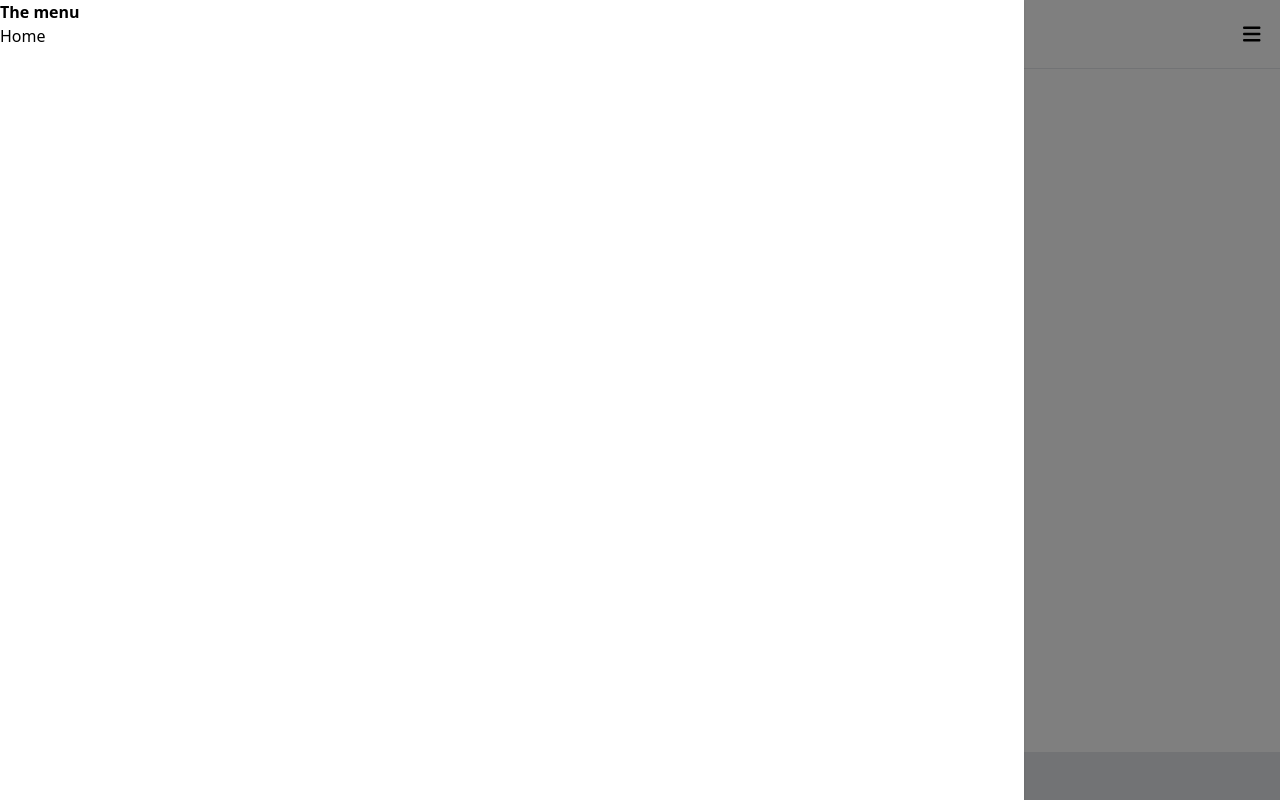
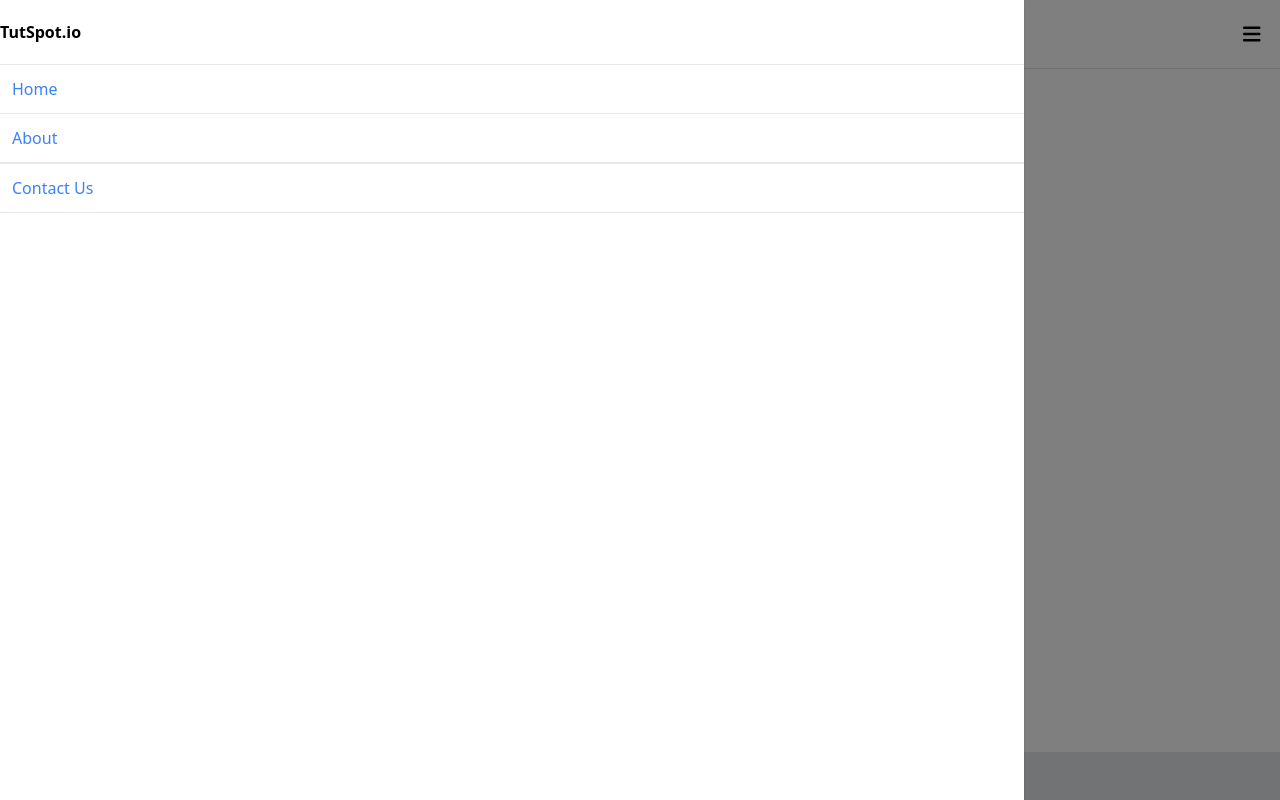
Before and after one commit to ominezX9/Learn-React-Tuts, a React (Create React App) app: page /about in a window 1280 px wide. Both pictures are taken after a click on the icon 1251 px from the left and 33 px from the top of the page. Built offline with nearby package versions, Linux system fonts and the light colour scheme.

Commit message:
Menu Setup and Routing

```diff
--- a/src/App.js
+++ b/src/App.js
@@ -1,8 +1,4 @@
-import Footer from "./Components/Footer";
-import Header from "./Components/Header";
-// import './App.css';
-import HelloWorld from "./Components/HelloWorld";
-
+import React from "react";
 // React router imports
 import{
   BrowserRouter as Router,
@@ -11,42 +7,37 @@ import{
   Link
 } from "react-router-dom"
 
-function Home(){
-  return <h1 className="">This is the homepage.</h1>;
-}
+import Footer from "./Components/Footer";
+import Header from "./Components/Header";
+// import './App.css';
 
-function About(){
-  return <h1 className="">This is the About page.</h1>;
-}
+import Home from "./Views/Home";
+import About from "./Views/About";
+import ContactUs from "./Views/ContactUs";
+
+
+
 
 function App(){
   return(
     <div>
-      <Header/>
-      <HelloWorld/>
       <Router>
-          <ul>
-            <li>
-              <Link to='/' className="text-blue-500">Home</Link>
-            </li>
-            <li>
-              <Link to='/about' className="text-blue-500">About</Link>
-            </li>
-          </ul>
-          {/* The below changes the content displayed */}
+        <Header/>
 
+          {/* Move ul and links to navigation component */}
+          <div className="p-3">
+            <Routes>
+              <Route path='/' element={<Home/>}>
+              </Route>
+              <Route path="/about" element={<About/>}></Route>
+              <Route path="/contact-us" element={<ContactUs/>}></Route>
 
-          <Routes>
-            <Route path='/' element={<Home/>}>
-            </Route>
-            <Route path="/about" element={<About/>}>
+            </Routes>
+          </div>
 
-            </Route>
-          </Routes>
-
+        <Footer/>
       </Router>
 
-      <Footer/>
     </div>
   )
 }
--- a/src/Components/HelloWorld.js
+++ b/src/Components/HelloWorld.js
@@ -20,7 +20,6 @@ function UserName(props){
 function HelloWorld(){
     return(
         <div className="p-2">
-            <h1 className="font-bold text-2xl">This is the homepage</h1>
             <UserName name="David"/>
         </div>
     )
--- /dev/null
+++ b/src/Components/NavMenu.js
@@ -0,0 +1,40 @@
+import React from "react";
+import { Link } from "react-router-dom";
+
+
+
+function NavMenu(props){
+    return(
+        <div>
+            <div className="font-bold py-5">TutSpot.io</div>
+                        <ul>
+                            <li>
+                                <Link
+                                    to='/'
+                                    className="text-blue-500 p-3 border-t border-b block"
+                                    onClick={props.closeMenu}
+                                    >
+                                    Home</Link>
+                            </li>
+                            <li>
+                                <Link
+                                    to='/about'
+                                    className="text-blue-500 p-3 border-b block"
+                                    onClick={props.closeMenu}
+                                    >
+                                    About</Link>
+                            </li>
+                            <li>
+                                <Link
+                                    to='/contact-us'
+                                    className="text-blue-500 p-3 border-t border-b block"
+                                    onClick={props.closeMenu}
+                                    >
+                                    Contact Us</Link>
+                            </li>
+                        </ul>
+        </div>
+    )
+}
+
+export default NavMenu;
--- a/src/Components/Navigation.js
+++ b/src/Components/Navigation.js
@@ -2,7 +2,7 @@ import React, { useState } from "react";
 import { FontAwesomeIcon } from "@fortawesome/react-fontawesome";
 import { faBars } from "@fortawesome/free-solid-svg-icons";
 import { useTransition, animated } from "react-spring";
-
+import NavMenu from "./NavMenu";
 // menu className="fixed bg-white top-0 left-0 w-4/5 h-full z-50 shadow"
 // mask "bg-black-t-50 fixed top-0 left-0 w-full h-full z-50"
 
@@ -51,10 +51,9 @@ function Navigation(){
                         style={style}
                         className="fixed bg-white top-0 left-0 w-4/5 h-full z-50 shadow"
                         >
-                        <span className="font-bold ">The menu</span>
-                        <ul>
-                            <li>Home</li>
-                        </ul>
+                        <NavMenu
+                            closeMenu={toggleMenu}
+                        />
                     </animated.div>) : null
             )}
         </nav>
--- /dev/null
+++ b/src/Views/About.js
@@ -0,0 +1,16 @@
+import React from "react";
+
+
+
+function About(){
+    return(
+        <div>
+            <h1 className="font-bold text-2xl mb-3">About page</h1>
+            <p>
+                This is the about page content.
+            </p>
+        </div>
+    );
+}
+
+export default About;
--- /dev/null
+++ b/src/Views/ContactUs.js
@@ -0,0 +1,12 @@
+import React from "react";
+
+
+function ContactUs(){
+    return(
+        <div>
+            <h1 className="p-2 font-bold text-2xl">Contact Us</h1>
+
+        </div>
+    )
+}
+export default ContactUs;
--- /dev/null
+++ b/src/Views/Home.js
@@ -0,0 +1,15 @@
+import React from "react";
+import HelloWorld from "../Components/HelloWorld";
+
+function Home(){
+    return(
+        <div>
+            <h1 className="p-2 font-bold text-2xl">Home page</h1>
+            <HelloWorld/>
+
+            </div>
+        );
+  }
+
+
+export default Home;
```
